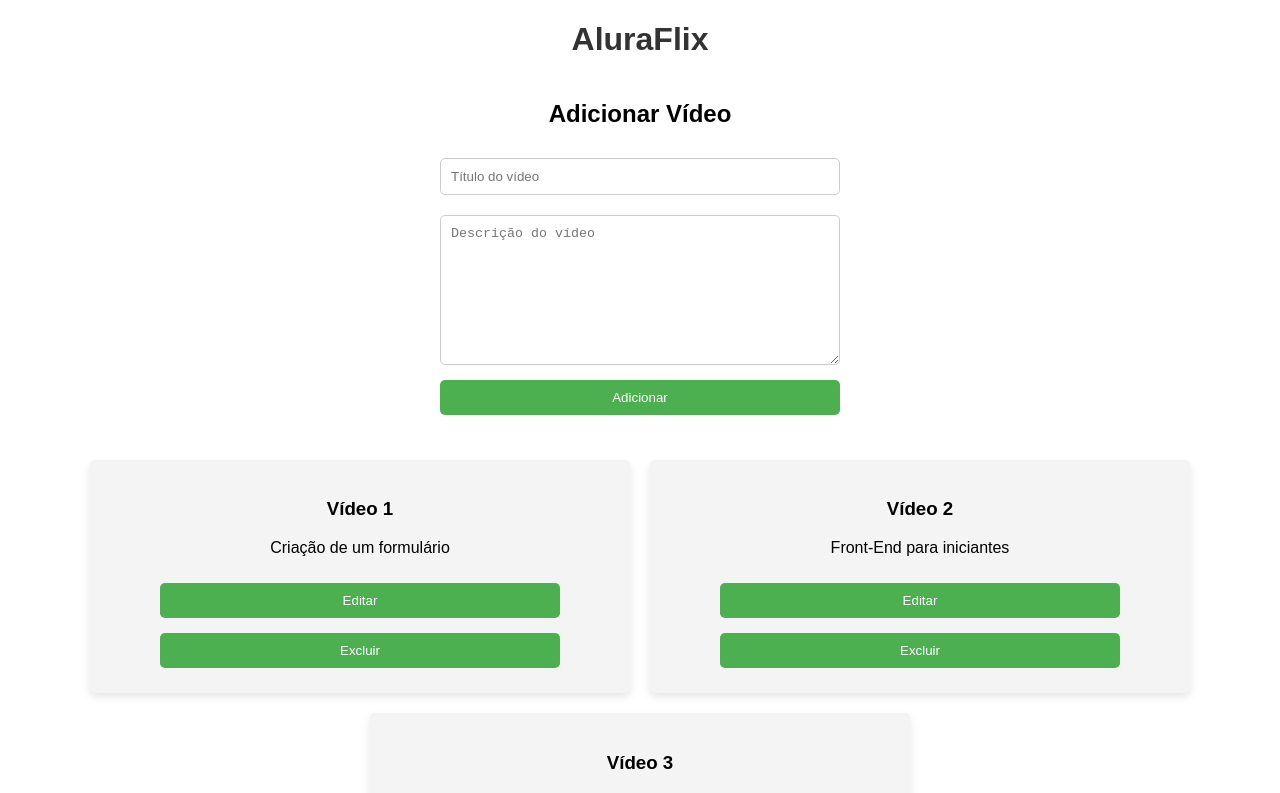
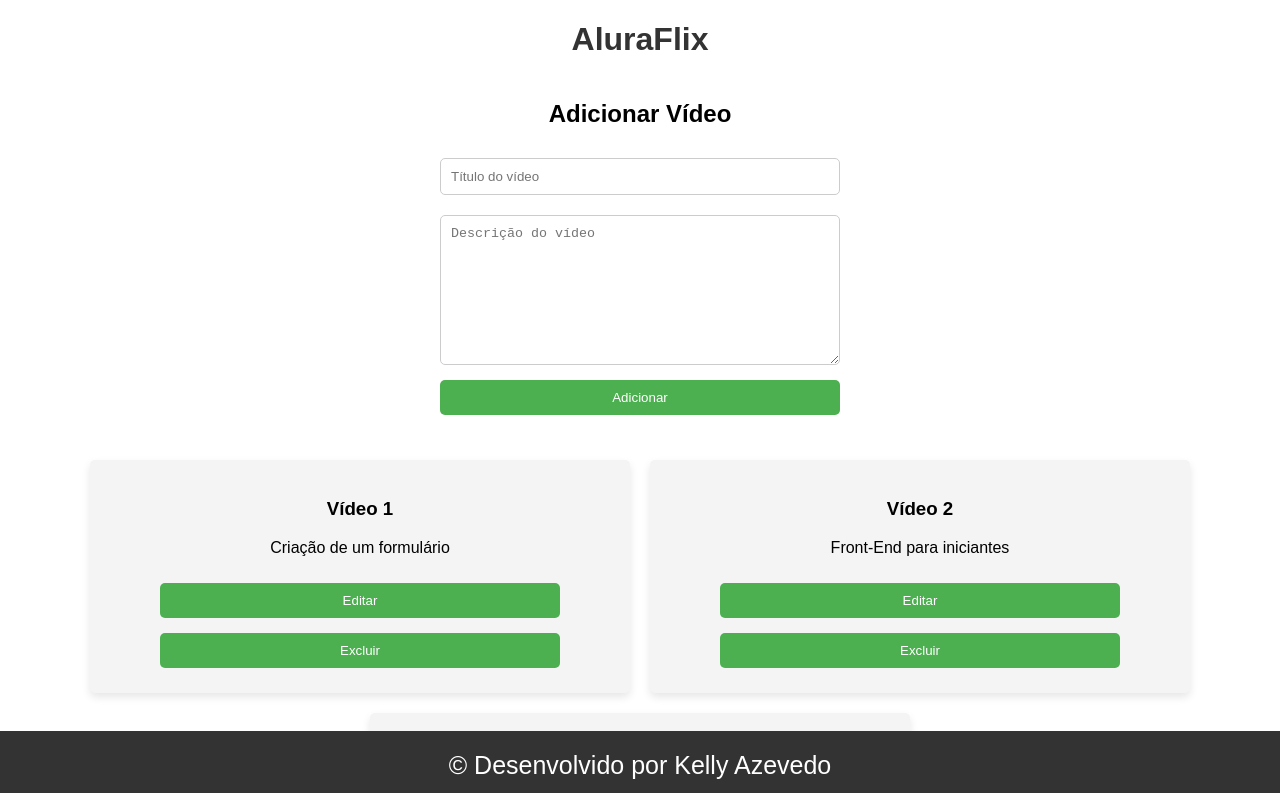
Before and after one commit to kellymaraazevedo/Challenge-aluraflix, a React (Create React App) app: page / in a window 1280 px wide. Shown: the top 793 px of the page. Built offline with nearby package versions, Linux system fonts and the light colour scheme.

Commit message:
Update Footer.css

```diff
--- a/src/components/Footer.css
+++ b/src/components/Footer.css
@@ -1,16 +1,17 @@
-/* src/components/Footer.css */
+
 
 .footer {
     background-color: #333;
     color: white;
     text-align: center;
-    padding: 20px 0;
-    position: relative;
+    padding: 0 0 0 0;
+    position: fixed;
     bottom: 0;
     width: 100%;
   }
 
   .footer p {
-    margin: 0;
-    font-size: 14px;
+    margin-top: 20px;
+    margin-bottom: 20px;
+    font-size: 25px;
   }
```
